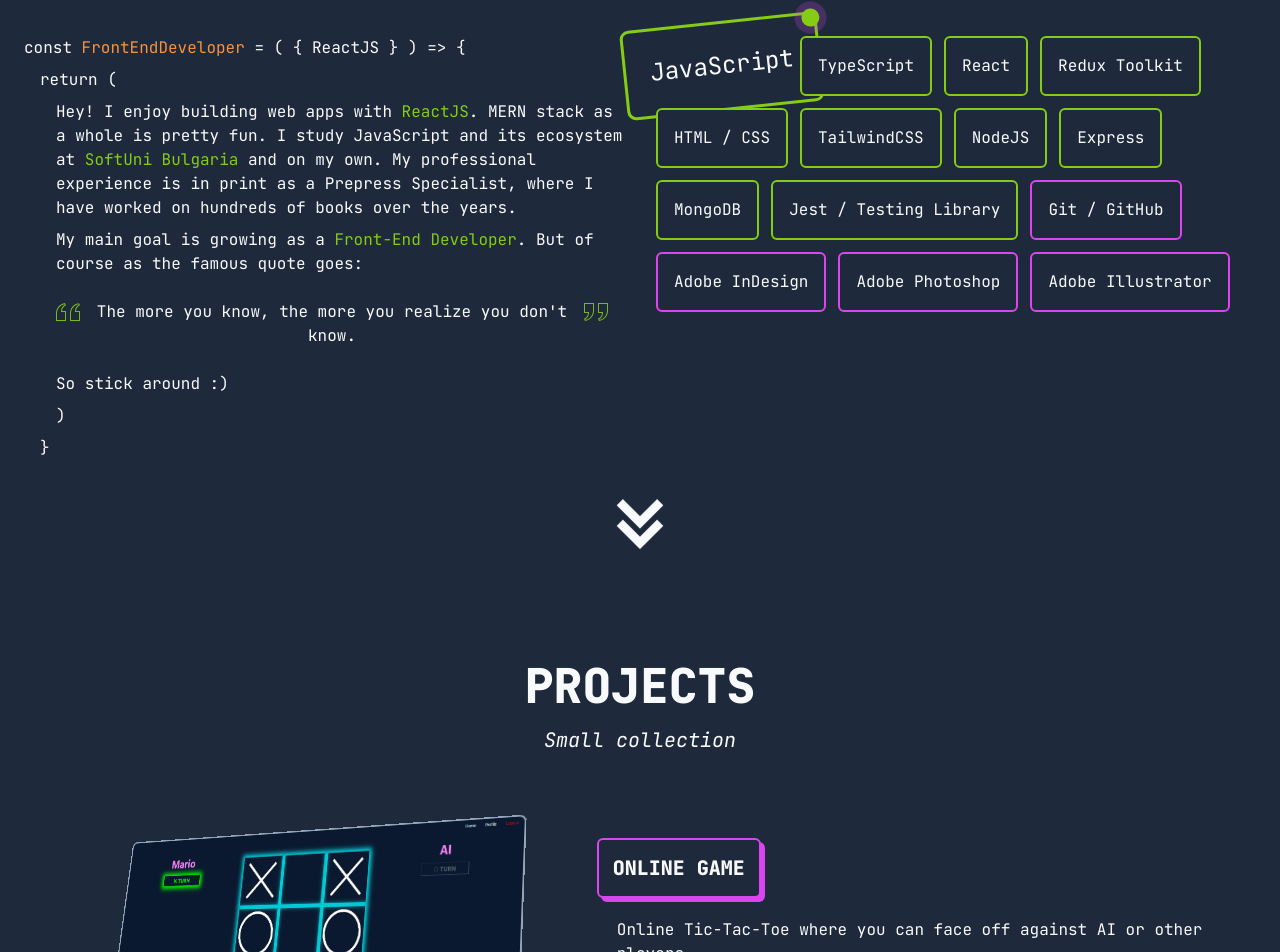
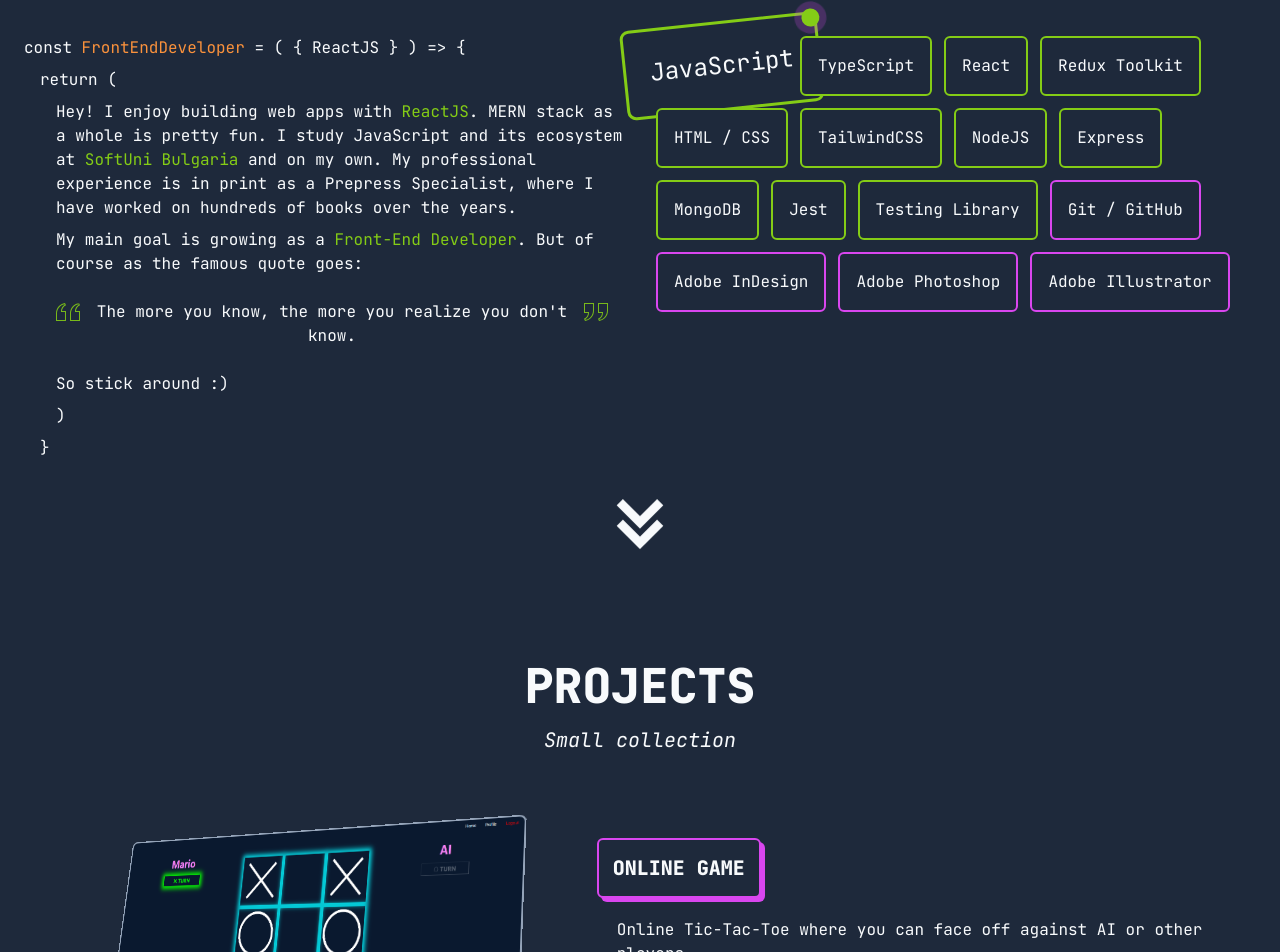
Before and after one commit to mariovyord/portfolio-v3, a Next.js app: page / in a window 1280 px wide. Shown: the part 1020-1972 px from the top of the page. Built offline with nearby package versions, Linux system fonts and the light colour scheme.

Commit message:
split skill

```diff
--- a/data/site/about.ts
+++ b/data/site/about.ts
@@ -39,7 +39,11 @@ export const skills: TSkill[] = [
         classes: 'border-primary'
     },
     {
-        skillName: 'Jest / Testing Library',
+        skillName: 'Jest',
+        classes: 'border-primary'
+    },
+    {
+        skillName: 'Testing Library',
         classes: 'border-primary'
     },
     {
```
